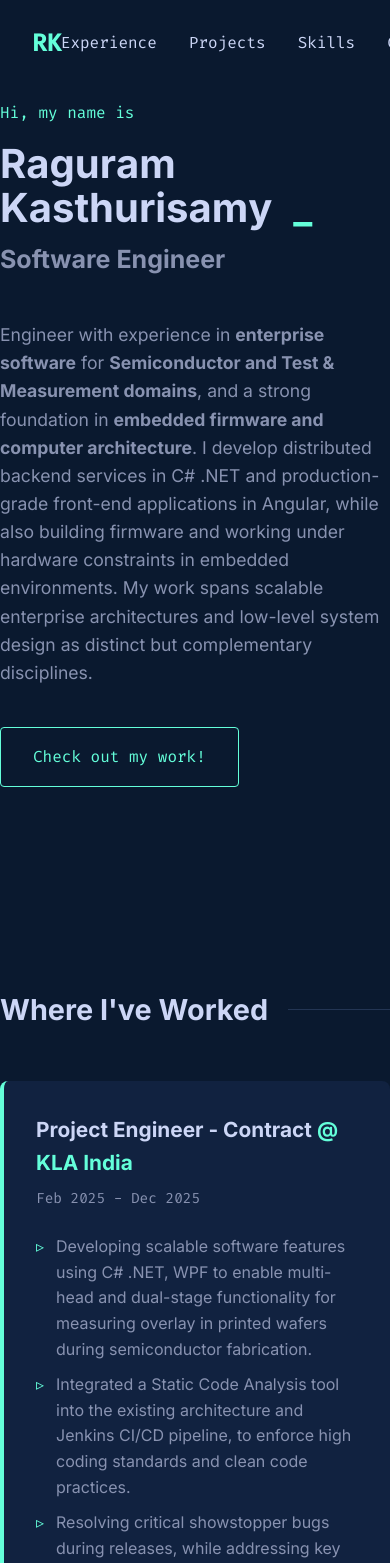
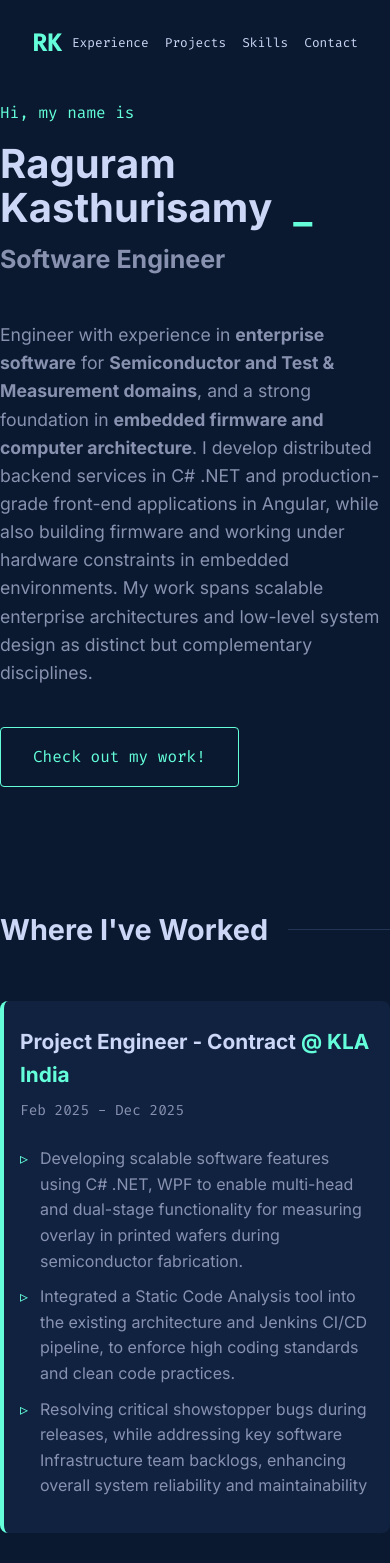
Before and after one commit to Ragu-programmer/Raguram-Portfolio, a React (Vite) app: page / in a window 390 px wide. Shown: the top 1563 px of the page. Built offline with nearby package versions, Linux system fonts and the light colour scheme.

Commit message:
update: dynamic to view from mobile browser

```diff
--- a/src/components/Navbar.jsx
+++ b/src/components/Navbar.jsx
@@ -37,10 +37,10 @@ const Navbar = () => {
                 RK
             </a>
 
-            <ul style={{ display: 'flex', gap: '2rem', fontFamily: 'var(--font-mono)', fontSize: '1rem' }}>
+            <ul className="nav-links">
                 {['Experience', 'Projects', 'Skills', 'Contact'].map((item, index) => (
                     <li key={index}>
-                        <a href={`#${item.toLowerCase()}`} style={{ color: 'var(--text-primary)' }}>
+                        <a href={`#${item.toLowerCase()}`} className="nav-link">
                             {/* <span className="text-accent" style={{ marginRight: '5px' }}>0{index + 2}.</span> */}
                             {item}
                         </a>
--- a/src/sections/Experience.jsx
+++ b/src/sections/Experience.jsx
@@ -50,12 +50,7 @@ const Experience = () => {
                         whileInView={{ opacity: 1, x: 0 }}
                         viewport={{ once: true }}
                         transition={{ delay: index * 0.1 }}
-                        style={{
-                            padding: '2rem',
-                            background: 'var(--bg-secondary)',
-                            borderRadius: '8px',
-                            borderLeft: '4px solid var(--text-accent)'
-                        }}
+                        className="experience-card"
                     >
                         <h3 style={{ color: 'var(--text-primary)', fontSize: '1.3rem', marginBottom: '0.5rem' }}>
                             {exp.role} <span className="text-accent">@ {exp.company}</span>
--- a/src/sections/Projects.jsx
+++ b/src/sections/Projects.jsx
@@ -126,7 +126,7 @@ const Projects = () => {
                 <span style={{ marginLeft: '20px', height: '1px', background: 'var(--bg-tertiary)', flex: 1, maxWidth: '300px' }}></span>
             </h2>
 
-            <div style={{ display: 'grid', gridTemplateColumns: 'repeat(auto-fill, minmax(300px, 1fr))', gap: '1.5rem' }}>
+            <div className="project-grid">
                 {projects.map((project, index) => (
                     <motion.div
                         key={index}
--- a/src/sections/Skills.jsx
+++ b/src/sections/Skills.jsx
@@ -17,7 +17,7 @@ const Skills = () => {
                 <span style={{ marginLeft: '20px', height: '1px', background: 'var(--bg-tertiary)', flex: 1, maxWidth: '300px' }}></span>
             </h2>
 
-            <div style={{ display: 'grid', gridTemplateColumns: 'repeat(auto-fit, minmax(250px, 1fr))', gap: '2rem' }}>
+            <div className="skills-grid">
                 {Object.entries(skills).map(([category, items], index) => (
                     <motion.div
                         key={index}
--- a/src/styles/global.css
+++ b/src/styles/global.css
@@ -59,6 +59,15 @@ ul {
   color: var(--text-accent);
 }
 
+.nav-link {
+  color: var(--text-primary);
+  transition: var(--transition-fast);
+}
+
+.nav-link:hover {
+  color: var(--text-accent);
+}
+
 .btn {
   display: inline-block;
   padding: 0.75rem 1.5rem;
@@ -90,3 +99,61 @@ ul {
   border: 3px solid var(--bg-primary);
   border-radius: 10px;
 }
+
+/* Responsive Classes */
+.nav-links {
+  display: flex;
+  gap: 2rem;
+  font-family: var(--font-mono);
+  font-size: 1rem;
+}
+
+.experience-card {
+  padding: 2rem;
+  background: var(--bg-secondary);
+  border-radius: 8px;
+  border-left: 4px solid var(--text-accent);
+}
+
+.project-grid {
+  display: grid;
+  grid-template-columns: repeat(auto-fill, minmax(300px, 1fr));
+  gap: 1.5rem;
+}
+
+.skills-grid {
+  display: grid;
+  grid-template-columns: repeat(auto-fit, minmax(250px, 1fr));
+  gap: 2rem;
+}
+
+/* Media Queries for Mobile Responsiveness */
+@media (max-width: 768px) {
+  .container {
+    padding: 0 1rem;
+  }
+
+  .section {
+    padding: 60px 0;
+  }
+
+  .nav-links {
+    gap: 1rem;
+    font-size: 0.8rem;
+    flex-wrap: wrap;
+    justify-content: flex-end;
+  }
+
+  .experience-card {
+    padding: 1.5rem 1rem;
+  }
+
+  .project-grid {
+    grid-template-columns: 1fr;
+  }
+
+  .skills-grid {
+    grid-template-columns: 1fr;
+    gap: 1.5rem;
+  }
+}
```
